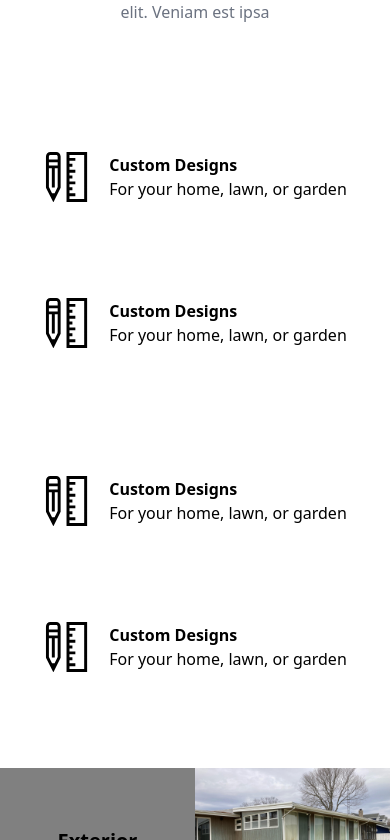
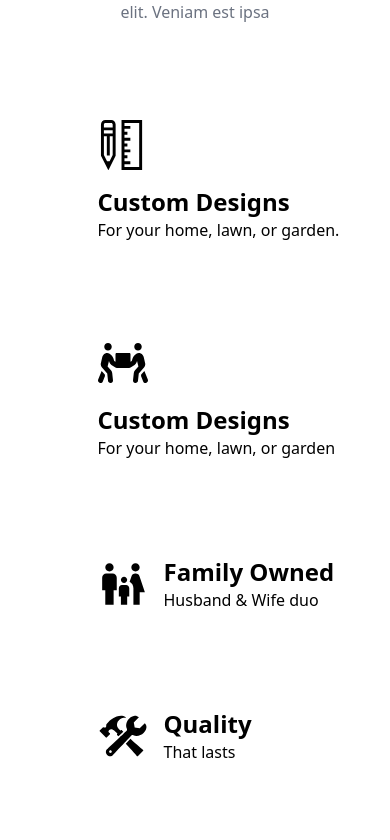
Before and after one commit to Nicholas-Abell/handy_man, a React (Create React App) app: page / in a window 390 px wide. Shown: the part 2724-3564 px from the top of the page. Built offline with nearby package versions, Linux system fonts and the light colour scheme.

Commit message:
Any Project section mobile layput

```diff
--- a/src/pages/Home.js
+++ b/src/pages/Home.js
@@ -5,8 +5,11 @@ import Footer from '../components/Footer';
 import AboutUs from '../components/AboutUs';
 import CardHolder from '../components/CardHolder';
 import deck2 from '../assets/images/deck_1.jpg';
-//icona
+//icons
 import { TfiRulerPencil } from 'react-icons/tfi';
+import { FaPeopleCarry } from 'react-icons/fa';
+import { MdOutlineFamilyRestroom } from 'react-icons/md';
+import { IoIosConstruct } from 'react-icons/io';
 
 const Home = () => {
     const [isInView1, setIsInView1] = useState(false);
@@ -37,40 +40,42 @@ const Home = () => {
             <Hero />
             <AboutUs />
             <CardHolder />
-            <div className='bg-white w-full flex flex-col justify-center items-center py-24 gap-32'>
+            <div className='bg-white w-full flex flex-col justify-center items-center py-24 gap-24'>
                 <div className='text-center'>
                     <h1 className='font-bold text-3xl p-4'>Any Project for Your Home</h1>
                     <p className='text-gray-500'>Lorem ipsum dolor sit amet consectetur adipisicing elit. Veniam est ipsa</p>
                 </div>
-                <div className='flex flex-col md:flex-row justify-between items-center gap-24 w-full md:w-[50%]'>
-                    <div className=' flex flex-wrap justify-center items-center gap-4'>
+                <div className='flex flex-col md:flex-row gap-24 items-center justify-center w-full'>
+                    <div className='flex flex-col justify-between items-center gap-24 w-full'>
+                        <div className='w-full flex flex-wrap pl-[25%] md:p-0 md:justify-center items-center gap-4'>
                             <TfiRulerPencil size={50} />
                             <div>
-                            <h2 className='font-bold'>Custom Designs</h2>
-                            <p>For your home, lawn, or garden</p>
+                                <h2 className='font-bold text-2xl'>Custom Designs</h2>
+                                <p>For your home, lawn, or garden.</p>
                             </div>
                         </div>
-                    <div className=' flex flex-wrap justify-center items-center gap-4'>
-                        <TfiRulerPencil size={50} />
+                        <div className='w-full flex flex-wrap pl-[25%] md:p-0 md:justify-center items-center gap-4'>
+                            <FaPeopleCarry size={50} />
                             <div>
-                            <h2 className='font-bold'>Custom Designs</h2>
+                                <h2 className='font-bold text-2xl'>Custom Designs</h2>
                                 <p>For your home, lawn, or garden</p>
                             </div>
                         </div>
                     </div>
-                <div className='flex flex-col md:flex-row justify-between items-center gap-24 w-full md:w-[50%]'>
-                    <div className=' flex flex-wrap justify-center items-center gap-4'>
-                        <TfiRulerPencil size={50} />
+                    <div className='w-full flex flex-col justify-between items-center gap-24'>
+                        <div className='w-full flex flex-wrap pl-[25%] md:p-0 md:mr-16 md:justify-center items-center gap-4'>
+                            <MdOutlineFamilyRestroom size={50} />
                             <div>
-                            <h2 className='font-bold'>Custom Designs</h2>
-                            <p>For your home, lawn, or garden</p>
+                                <h2 className='font-bold text-2xl'>Family Owned</h2>
+                                <p>Husband & Wife duo</p>
                             </div>
                         </div>
-                    <div className=' flex flex-wrap justify-center items-center gap-4'>
-                        <TfiRulerPencil size={50} />
+                        <div className='w-full flex flex-wrap pl-[25%] md:p-0 md:justify-center items-center gap-4'>
+                            <IoIosConstruct size={50} />
                             <div>
-                            <h2 className='font-bold'>Custom Designs</h2>
-                            <p>For your home, lawn, or garden</p>
+                                <h2 className='font-bold text-2xl'>Quality</h2>
+                                <p>That lasts</p>
+                            </div>
                         </div>
                     </div>
                 </div>
```
Lines whose indentation alone changed are shown as unchanged.
